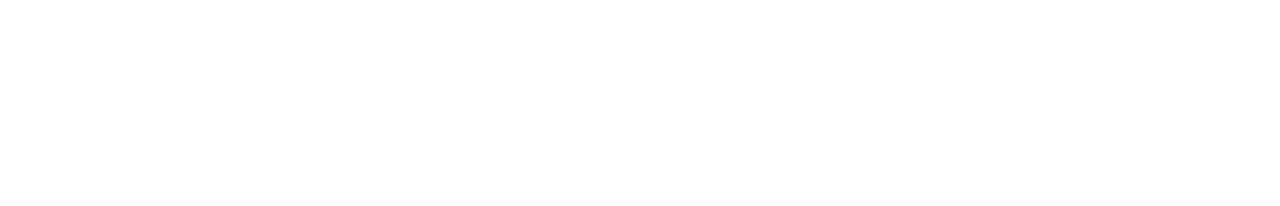
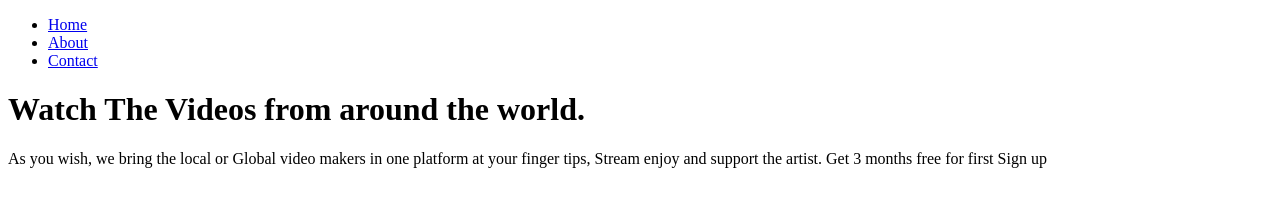
Before and after one commit to codeitR/htmlcss.CA, a plain HTML site: page singinup.html in a window 1280 px wide. Drawn offline with Linux system fonts and the light colour scheme.

Commit message:
more pages

```diff
--- a/singinup.html
+++ b/singinup.html
@@ -7,6 +7,27 @@
     <title>SignIn</title>
 </head>
 <body>
+    <header>
+        <nav>
+            <ul>
+                <li><a href="index.html">Home</a></li>
+                <li><a href="about.html">About</a></li>
+                <li><a href="SignIn.html">Contact</a></li>
 
+            </ul>
+        </nav>
+    </header>
+     <P>
+        <H1> Watch The Videos from around the world. </H1>
+     </P>
+        <P>
+            As you wish, we bring the local or Global video makers in one platform at your finger tips, Stream enjoy and support the artist.
+
+            Get 3 months free for first Sign up
+        </P>
+
+
+
+
+    </P>
 </body>
-</html>
```
Also changed, not shown: about.html (added, +25 -0 lines), index.html (+1 -1 lines).
